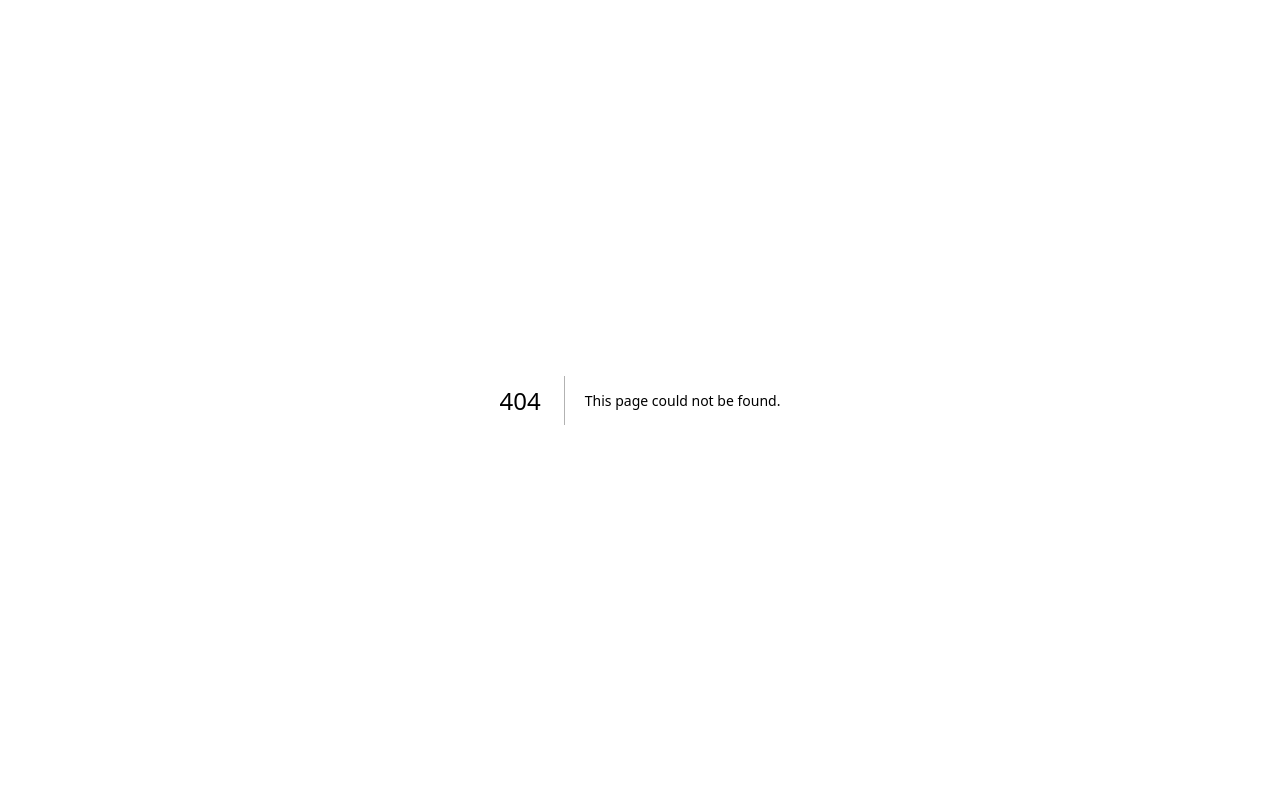
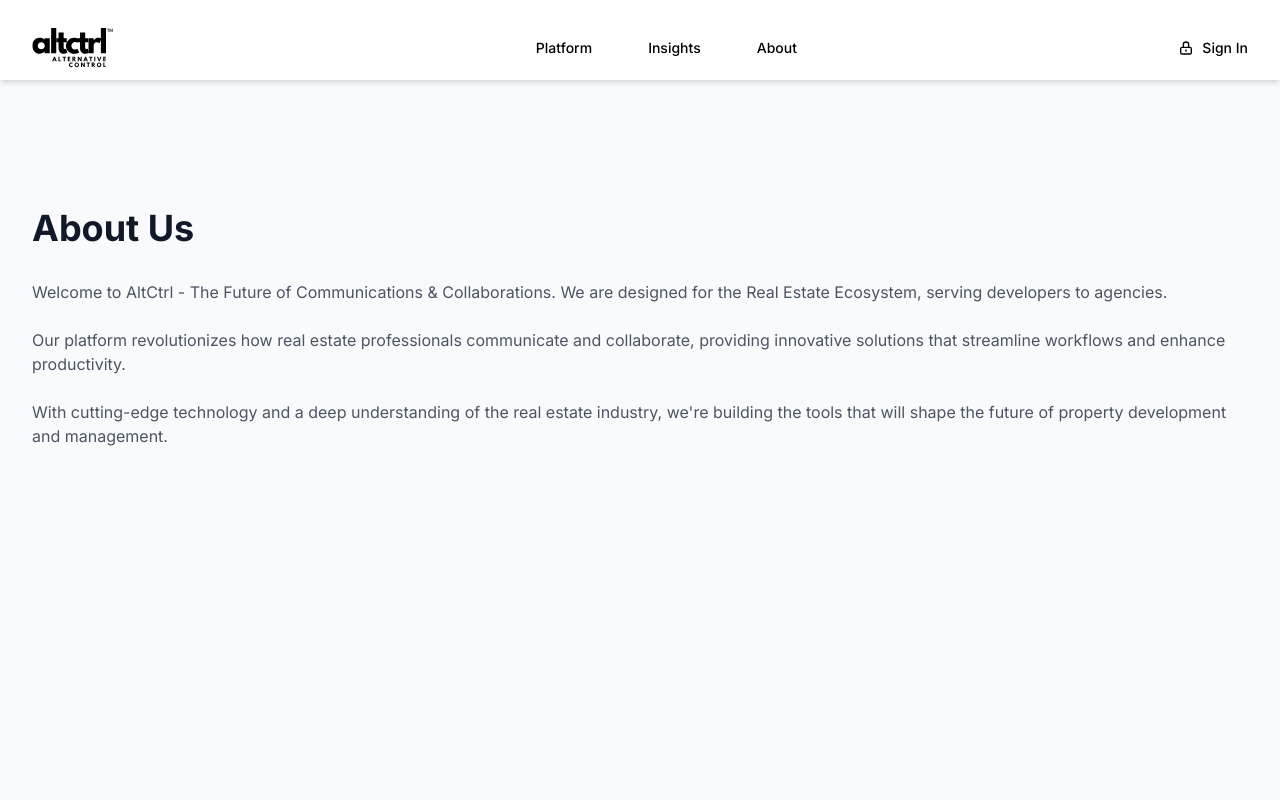
Before and after one commit to Residante-AltCtrlLabs/altctlr_web, a Next.js app: page /about in a window 1280 px wide. Before the commit this address had no page. Shown: the top 800 px of the page. Built offline with nearby package versions, Linux system fonts and the light colour scheme.

Commit message:
header footer globally in all pages & header UX issue resolved

```diff
--- /dev/null
+++ b/src/app/about/page.tsx
@@ -0,0 +1,41 @@
+"use client";
+
+import { useNavbar } from "@/contexts/NavbarContext";
+import { useEffect } from "react";
+
+export default function About() {
+  const { setNavbarStyle } = useNavbar();
+
+  // Set navbar style for about page (solid white background with dark text)
+  useEffect(() => {
+    setNavbarStyle({
+      variant: "solid",
+      textColor: "black",
+    });
+  }, [setNavbarStyle]);
+
+  return (
+    <div className="min-h-screen bg-gray-50 pt-20">
+      <div className="max-w-7xl mx-auto px-4 sm:px-6 lg:px-8 py-12">
+        <h1 className="text-4xl font-bold text-gray-900 mb-8">About Us</h1>
+        <div className="prose prose-lg max-w-none">
+          <p className="text-gray-600 mb-6">
+            Welcome to AltCtrl - The Future of Communications & Collaborations.
+            We are designed for the Real Estate Ecosystem, serving developers to
+            agencies.
+          </p>
+          <p className="text-gray-600 mb-6">
+            Our platform revolutionizes how real estate professionals
+            communicate and collaborate, providing innovative solutions that
+            streamline workflows and enhance productivity.
+          </p>
+          <p className="text-gray-600">
+            With cutting-edge technology and a deep understanding of the real
+            estate industry, we're building the tools that will shape the future
+            of property development and management.
+          </p>
+        </div>
+      </div>
+    </div>
+  );
+}
--- a/src/app/layout.tsx
+++ b/src/app/layout.tsx
@@ -1,6 +1,10 @@
 import type { Metadata } from "next";
 import "./globals.css";
-import { PrimeReactProvider } from 'primereact/api';
+import { PrimeReactProvider } from "primereact/api";
+import Navbar from "@/components/Navbar";
+import Footer from "@/components/Footer";
+import { NavbarProvider } from "@/contexts/NavbarContext";
+
 export const metadata: Metadata = {
   title: "AltCtrl - The Future of Communications & Collaborations",
   description:
@@ -14,12 +18,15 @@ export default function RootLayout({
 }) {
   return (
     <html lang="en">
-   <body>
-        <PrimeReactProvider >
-          {children}
+      <body>
+        <PrimeReactProvider>
+          <NavbarProvider>
+            <Navbar />
+            {children}
+            <Footer />
+          </NavbarProvider>
         </PrimeReactProvider>
       </body>
     </html>
   );
-
 }
--- a/src/app/page.tsx
+++ b/src/app/page.tsx
@@ -1,4 +1,5 @@
-import Navbar from "@/components/Navbar";
+"use client";
+
 import Hero from "@/components/Hero";
 import Sponsors from "@/components/Sponsors";
 import Image from "next/image";
@@ -12,19 +13,30 @@ import QuestionSection from "@/components/QuestionSection";
 import TrustSection from "@/components/TrustSection";
 import CTASection from "@/components/CTASection";
 import SubscribeSection from "@/components/SubscribeSection";
-import Footer from "@/components/Footer";
+import { useNavbar } from "@/contexts/NavbarContext";
+import { useEffect } from "react";
 
 export default function Home() {
+  const { setNavbarStyle } = useNavbar();
+
+  // Set navbar style for home page (transparent with white text)
+  useEffect(() => {
+    setNavbarStyle({
+      variant: "transparent",
+      textColor: "white",
+    });
+  }, [setNavbarStyle]);
+
   return (
     <>
-      <main className="relative">
-        {/* Global Background Image */}
-        <div className=" inset-0 z-0">
+      <main className="relative min-h-screen">
+        {/* Home Page Background Image */}
+        <div className="absolute inset-0 z-0">
           <Image
             src="/images/city-bg.png"
             alt="City background"
             fill
-            className="object-cover  brightness-[0.7] contrast-125"
+            className="object-cover brightness-[0.7] contrast-125"
             priority
             unoptimized
           />
@@ -34,7 +46,6 @@ export default function Home() {
 
         {/* Content */}
         <div className="relative z-10">
-          <Navbar />
           <Hero />
           <Sponsors />
         </div>
@@ -49,8 +60,6 @@ export default function Home() {
       <TrustSection />
       <CTASection />
       <SubscribeSection />
-
-      <Footer />
     </>
   );
 }
--- a/src/components/Navbar.tsx
+++ b/src/components/Navbar.tsx
@@ -2,18 +2,49 @@
 
 import { useState } from "react";
 import Image from "next/image";
+import { useNavbar } from "@/contexts/NavbarContext";
 
 const Navbar = () => {
   const [isMenuOpen, setIsMenuOpen] = useState(false);
+  const { navbarStyle } = useNavbar();
+
+  // Get styling based on variant
+  const getNavbarClasses = () => {
+    const baseClasses = "top-0 left-0 right-0 z-50";
+
+    switch (navbarStyle.variant) {
+      case "transparent":
+        return `${baseClasses} absolute`;
+      case "solid":
+        return `${baseClasses} relative bg-white shadow-md`;
+      case "dark":
+        return `${baseClasses} relative bg-black`;
+      default:
+        return `${baseClasses} absolute`;
+    }
+  };
+
+  const getTextClasses = () => {
+    switch (navbarStyle.textColor) {
+      case "white":
+        return "text-white hover:text-gray-300";
+      case "black":
+        return "text-black hover:text-gray-700";
+      case "gray":
+        return "text-gray-700 hover:text-gray-900";
+      default:
+        return "text-white hover:text-gray-300";
+    }
+  };
 
   return (
-    <nav className="top-0 left-0 right-0 z-50">
+    <nav className={getNavbarClasses()}>
       <div className="max-w-7xl mx-auto px-4 pt-4 sm:px-6 lg:px-8">
         <div className="flex justify-between items-center h-16">
           {/* Logo */}
           <div className="flex-shrink-0">
             <Image
-              src="/images/logo.svg"
+              src={`${getNavbarClasses().includes("bg-white")?"/images/blacklogo.svg":"/images/logo.svg"}`}
               alt="AltCtrl Logo"
               width={120}
               height={40}
@@ -27,19 +58,19 @@ const Navbar = () => {
             <div className="ml-10 flex items-baseline space-x-8">
               <a
                 href="#platform"
-                className="text-white hover:text-gray-300 px-3 py-2 text-sm font-medium transition-colors duration-200"
+                className={`${getTextClasses()} px-3 py-2 text-sm font-medium transition-colors duration-200`}
               >
                 Platform
               </a>
               <a
                 href="#insights"
-                className="text-white hover:text-gray-300 px-3 py-2 text-sm font-medium transition-colors duration-200"
+                className={`${getTextClasses()} px-3 py-2 text-sm font-medium transition-colors duration-200`}
               >
                 Insights
               </a>
               <a
                 href="#about"
-                className="text-white hover:text-gray-300 px-3 py-2 text-sm font-medium transition-colors duration-200"
+                className={`${getTextClasses()} px-3 py-2 text-sm font-medium transition-colors duration-200`}
               >
                 About
               </a>
@@ -48,7 +79,9 @@ const Navbar = () => {
 
           {/* Sign In Button */}
           <div className="hidden md:block">
-            <button className="flex items-center space-x-2 text-white hover:text-gray-300 transition-colors duration-200">
+            <button
+              className={`flex items-center space-x-2 ${getTextClasses()} transition-colors duration-200`}
+            >
               <svg
                 className="w-4 h-4"
                 fill="none"
@@ -71,7 +104,7 @@ const Navbar = () => {
           <div className="md:hidden">
             <button
               onClick={() => setIsMenuOpen(!isMenuOpen)}
-              className="text-white hover:text-gray-300 focus:outline-none focus:text-gray-300"
+              className={`${getTextClasses()} focus:outline-none`}
             >
               <svg
                 className="h-6 w-6"
@@ -102,27 +135,41 @@ const Navbar = () => {
         {/* Mobile Navigation */}
         {isMenuOpen && (
           <div className="md:hidden">
-            <div className="px-2 pt-2 pb-3 space-y-1 sm:px-3 bg-black/90 backdrop-blur-sm rounded-lg mt-2">
+            <div
+              className={`px-2 pt-2 pb-3 space-y-1 sm:px-3 ${
+                navbarStyle.variant === "transparent"
+                  ? "bg-black/90 backdrop-blur-sm"
+                  : "bg-white shadow-lg"
+              } rounded-lg mt-2`}
+            >
               <a
                 href="#platform"
-                className="text-white hover:text-gray-300 block px-3 py-2 text-base font-medium"
+                className={`${getTextClasses()} block px-3 py-2 text-base font-medium`}
               >
                 Platform
               </a>
               <a
                 href="#insights"
-                className="text-white hover:text-gray-300 block px-3 py-2 text-base font-medium"
+                className={`${getTextClasses()} block px-3 py-2 text-base font-medium`}
               >
                 Insights
               </a>
               <a
                 href="#about"
-                className="text-white hover:text-gray-300 block px-3 py-2 text-base font-medium"
+                className={`${getTextClasses()} block px-3 py-2 text-base font-medium`}
               >
                 About
               </a>
-              <div className="pt-4 pb-3 border-t border-white/10">
-                <button className="flex items-center space-x-2 text-white hover:text-gray-300 px-3 py-2 text-base font-medium">
+              <div
+                className={`pt-4 pb-3 border-t ${
+                  navbarStyle.variant === "transparent"
+                    ? "border-white/10"
+                    : "border-gray-200"
+                }`}
+              >
+                <button
+                  className={`flex items-center space-x-2 ${getTextClasses()} px-3 py-2 text-base font-medium`}
+                >
                   <svg
                     className="w-4 h-4"
                     fill="none"
--- /dev/null
+++ b/src/contexts/NavbarContext.tsx
@@ -0,0 +1,41 @@
+"use client";
+
+import { createContext, useContext, useState, ReactNode } from "react";
+
+interface NavbarStyle {
+  variant: "transparent" | "solid" | "dark";
+  textColor: "white" | "black" | "gray";
+  backgroundColor?: string;
+}
+
+interface NavbarContextType {
+  navbarStyle: NavbarStyle;
+  setNavbarStyle: (style: NavbarStyle) => void;
+}
+
+const NavbarContext = createContext<NavbarContextType | undefined>(undefined);
+
+export const useNavbar = () => {
+  const context = useContext(NavbarContext);
+  if (context === undefined) {
+    throw new Error("useNavbar must be used within a NavbarProvider");
+  }
+  return context;
+};
+
+interface NavbarProviderProps {
+  children: ReactNode;
+}
+
+export const NavbarProvider = ({ children }: NavbarProviderProps) => {
+  const [navbarStyle, setNavbarStyle] = useState<NavbarStyle>({
+    variant: "transparent",
+    textColor: "white",
+  });
+
+  return (
+    <NavbarContext.Provider value={{ navbarStyle, setNavbarStyle }}>
+      {children}
+    </NavbarContext.Provider>
+  );
+};
```
Also changed, not shown: public/images/blacklogo.svg (added).
